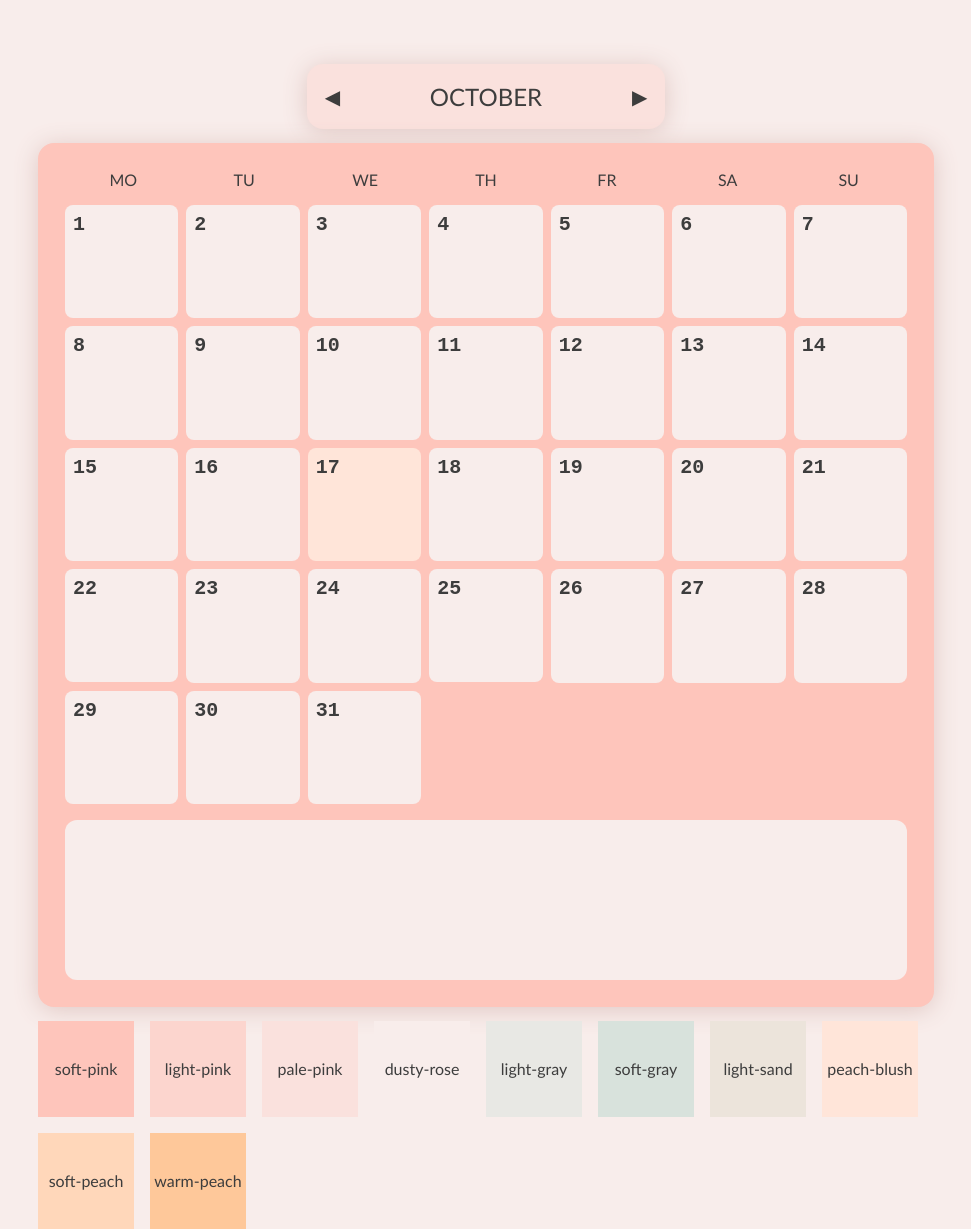
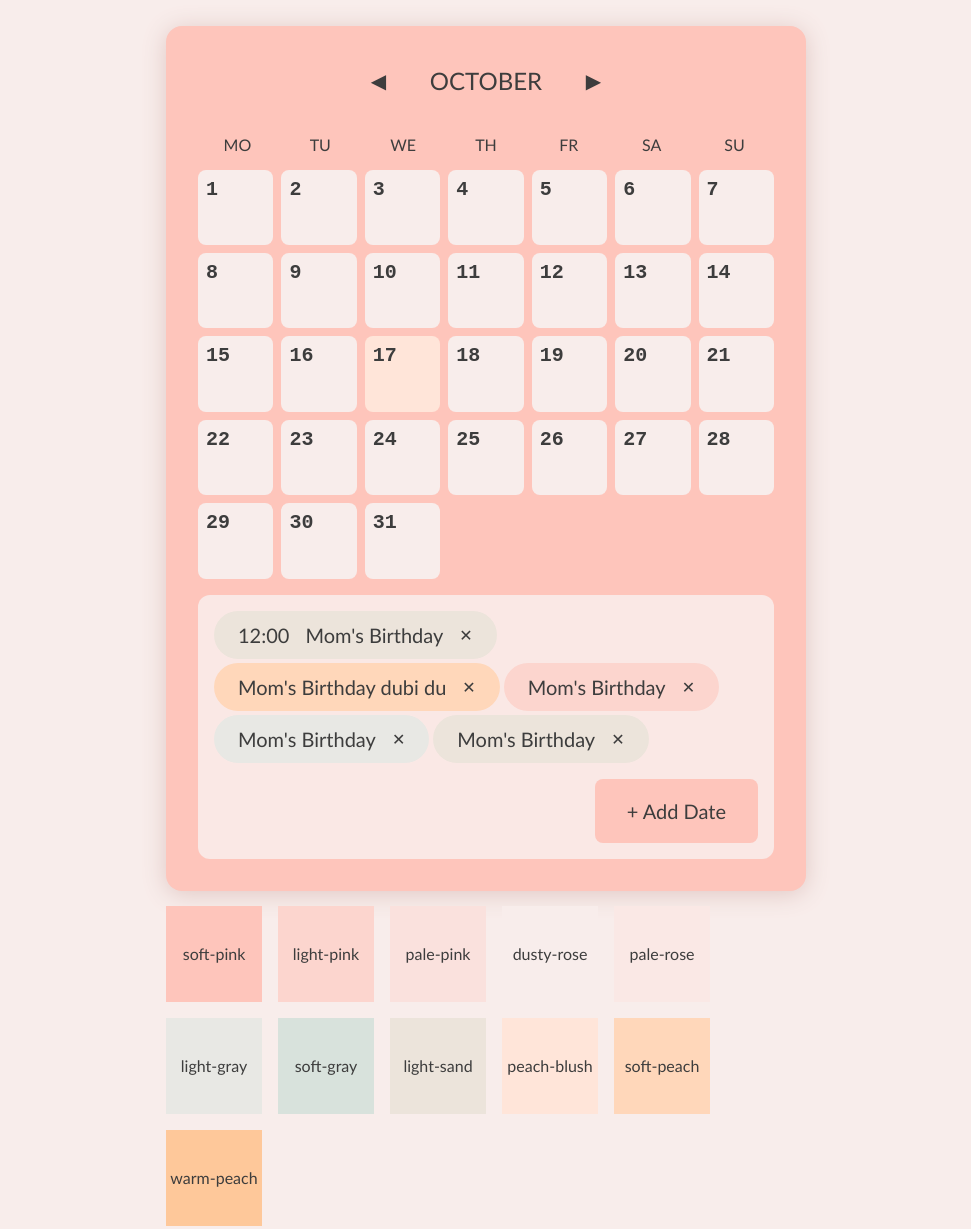
Before and after one commit to bellikal/QuickCal, a plain HTML site: page index.html in a window 1280 px wide. Shown: the whole page, without its empty margins (154-1125 px from the left). Drawn offline with Linux system fonts and the light colour scheme.

Commit message:
Implemented static example markup for new date entries and related styles

```diff
--- a/calendar.css
+++ b/calendar.css
@@ -2,9 +2,11 @@
 .calendar-container {
     display: flex;
     flex-direction: column;
+    align-items: center;
     background-color: var(--soft-pink);
     width: 100%;
-    padding: 3%;
+    max-width: 60rem;
+    padding: 5%;
     border-radius: 1rem;
     gap: 1rem;
 }
--- a/components.css
+++ b/components.css
@@ -4,29 +4,28 @@
 }
 
 /* Shared styles for month title and chevrons */
-.chevron, .month {
+.chevron,
+.month {
     font-size: var(--font-big);
 }
 
 /* Header: Month container and chevrons */
 .month-container {
-    background-color: var(--pale-pink);
-    padding: 2%;
-    border-radius: 1rem;
     display: flex;
     align-items: center;
     justify-content: space-between;
     width: 40%;
-    min-width: 10rem;
+    padding-top: 0.5rem;
+    padding-bottom: 1.5rem;
 }
 
-.month-container, .calendar-container {
+.calendar-container {
     box-shadow: 0 3px 25px #e0c7c3;
 }
 
 .month {
     font-size: 1.5rem;
-    font-weight: 200;
+    font-weight: 400;
     text-transform: uppercase;
     text-align: center;
 }
@@ -56,3 +55,54 @@
     justify-content: center;
     color: var(--tertiary-color);
 }
+
+/* Common button base styles */
+button {
+    width: fit-content;
+    border: 0;
+    background: transparent;
+    font-size: 1rem;
+    cursor: pointer;
+}
+
+.delete-button {
+    background: transparent;
+}
+
+.input-container {
+    display: flex;
+    gap: 0.5rem;
+}
+
+/* Shared styles for Add button and inputs */
+.add-button,
+#date-input, #date-time {
+    font-size: 1.25rem;
+    padding: 1rem 2rem;
+    border-radius: 0.5rem;
+    height: 4rem;
+    line-height: 1;
+}
+
+/* Specific styles for the Add button */
+.add-button {
+    background-color: var(--soft-pink);
+    align-self: flex-end;
+    transition: background-color 0.3s ease;
+}
+
+.add-button:hover {
+    background-color: var(--light-pink);
+}
+
+/* Input and date field styles */
+#date-input, #date-time {
+    border: 2px solid var(--light-pink);
+    background-color: var(--dusty-rose);
+    width: 100%;
+}
+
+/* Specific width for the date-time field */
+#date-time {
+    width: 20%;
+}
--- a/entries.css
+++ b/entries.css
@@ -1,38 +1,35 @@
 /* Container for entries inside calendar boxes */
 .entry-container {
-    background-color: var(--dusty-rose);
+    display: flex;
+    flex-direction: column;
+    background-color: var(--pale-rose);
     width: 100%;
     min-height: 10rem;
     border-radius: 0.75rem;
+    padding: 1rem;
+    gap: 1rem;
 }
 
 /* Styling for individual entries inside calendar boxes */
 ul {
     display: flex;
-    flex-direction: column;
     gap: 0.25rem;
 }
 
-.entry {
-    font-size: var(--font-small);
-    list-style: none;
-    padding: 0.25rem 0.5rem;
-    border-radius: 1rem;
+.entries {
+    display: flex;
+    flex-wrap: wrap;
 }
 
-/* Background colors for entries */
-.color-1 {
-    background-color: var(--soft-pink);
+.entry {
+    display: flex;
+    flex-direction: row;
+    gap: 1rem;
+    align-items: center;
+    justify-content: center;
+    list-style: none;
+    font-size: 1.25rem;
+    padding: 0.75rem 1.5rem;
+    border-radius: 5rem;
+    width: fit-content;
 }
-
-.color-2 {
-    background-color: var(--light-pink);
-}
-
-.color-3 {
-    background-color: var(--peach-blush);
-}
-
-.color-4 {
-    background-color: var(--light-gray);
-}
--- a/index.html
+++ b/index.html
@@ -13,20 +13,21 @@
 </head>
 
 <body>
+
+    <!-- Section to contain the calendar grid -->
+    <section class="calendar-container">
         <!-- Main heading for the current month -->
         <header class="month-container">
             <!-- Left chevron for previous month -->
-        <span class="chevron prev-month" aria-label="Previous month">&#x25C0;</span>
+            <button class="chevron prev-month" aria-label="Previous month">&#x25C0;</button>
 
             <!-- Current Month -->
             <h2 class="month"></h2>
 
             <!-- Right chevron for next month -->
-        <span class="chevron next-month" aria-label="Next month">&#x25B6;</span>
+            <button class="chevron next-month" aria-label="Next month">&#x25B6;</button>
         </header>
 
-    <!-- Section to contain the calendar grid -->
-    <section class="calendar-container">
         <!-- Weekdays -->
         <ul class="weekdays">
             <li class="days">Mo</li>
@@ -41,7 +42,25 @@
         <!-- Calendar days boxes -->
         <section class="calendar-boxes"></section>
 
-        <section class="entry-container "></section>
+        <section class="entry-container ">
+            <ul class="entries">
+                <li class="entry light-sand"><span class="time">12:00</span>Mom's Birthday <button class="delete-button">&#x2715;</button></li>
+                <li class="entry soft-peach">Mom's Birthday dubi du<button class="delete-button">&#x2715;</button></li>
+                <li class="entry light-pink">Mom's Birthday <button class="delete-button">&#x2715;</button></li>
+                <li class="entry light-gray">Mom's Birthday <button class="delete-button">&#x2715;</button></li>
+                <li class="entry light-sand">Mom's Birthday <button class="delete-button">&#x2715;</button></li>
+            </ul>
+
+            <button class="add-button">&#x002B; Add Date</button>
+
+            <section class="hidden">
+                <form class="input-container">
+                    <input type="time" id="date-time" name="date-time" value=${currentTime} />
+                    <input type="text" id="date-input" placeholder="Enter new date . . .">
+                    <button class="add-button">Save</button>
+                </form>
+            </section>
+        </section>
     </section>
 
 
@@ -50,6 +69,7 @@
         <div class="color light-pink">light-pink</div>
         <div class="color pale-pink">pale-pink</div>
         <div class="color dusty-rose">dusty-rose</div>
+        <div class="color pale-rose">pale-rose</div>
         <div class="color light-gray">light-gray</div>
         <div class="color soft-gray">soft-gray</div>
         <div class="color light-sand">light-sand</div>
--- a/reset.css
+++ b/reset.css
@@ -17,8 +17,8 @@ body {
     flex-direction: column;
     align-items: center;
     width: 100vw;
-    height: 100vh;
-    padding: 5% 15% 3%;
+    max-height: 100vh;
+    padding: 2% 25%;
     gap: 2%;
 }
 
@@ -35,6 +35,9 @@ body {
 }
 .dusty-rose {
     background-color: var(--dusty-rose);
+}
+.pale-rose {
+    background-color: var(--pale-rose);
 }
 .light-gray {
     background-color: var(--light-gray);
--- a/variables.css
+++ b/variables.css
@@ -10,8 +10,10 @@
     --light-pink: #FCD5CE;
     --pale-pink: #FAE1DD;
     --dusty-rose: #F8EDEB;
+    --pale-rose: #fae8e5;
     --light-gray: #E8E8E4;
     --soft-gray: #D8E2DC;
+    --darker-gray: #d0dad4;
     --light-sand: #ECE4DB;
     --peach-blush: #FFE5D9;
     --soft-peach: #FFD7BA;
```
Lines whose indentation alone changed are shown as unchanged.
